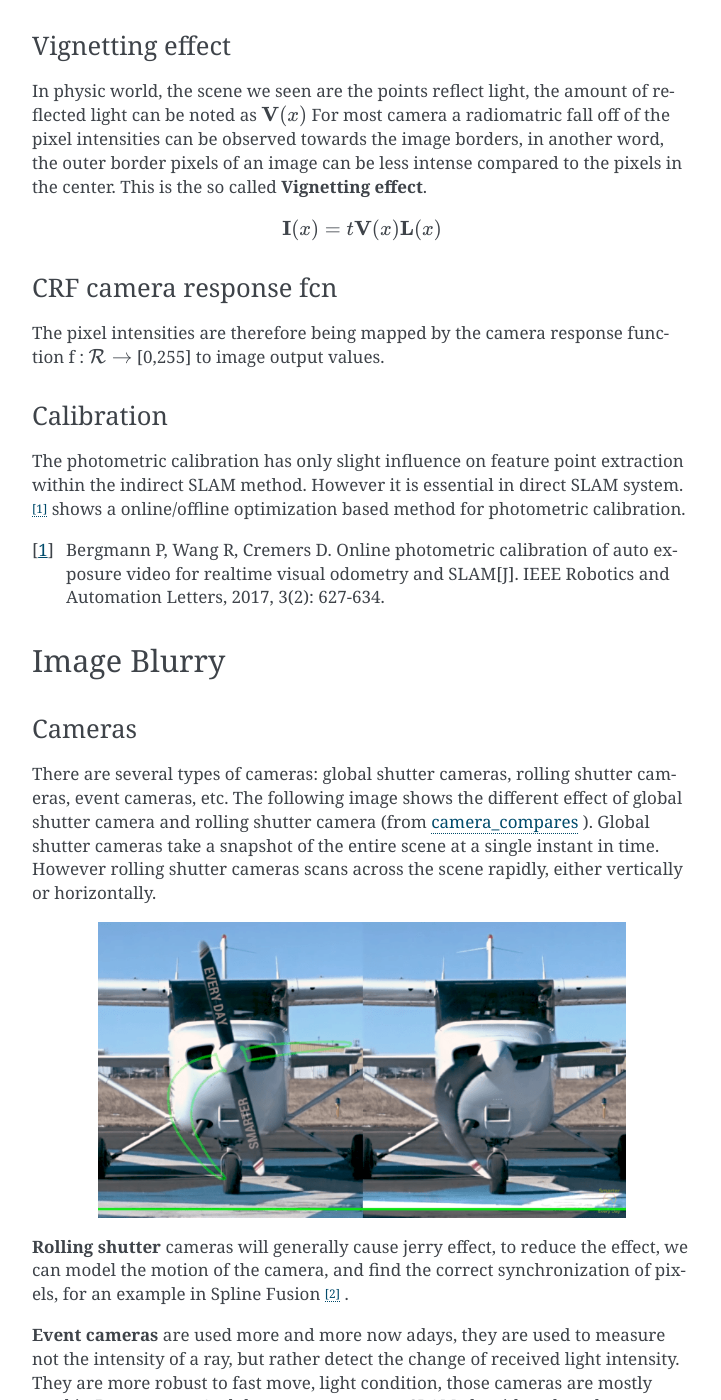
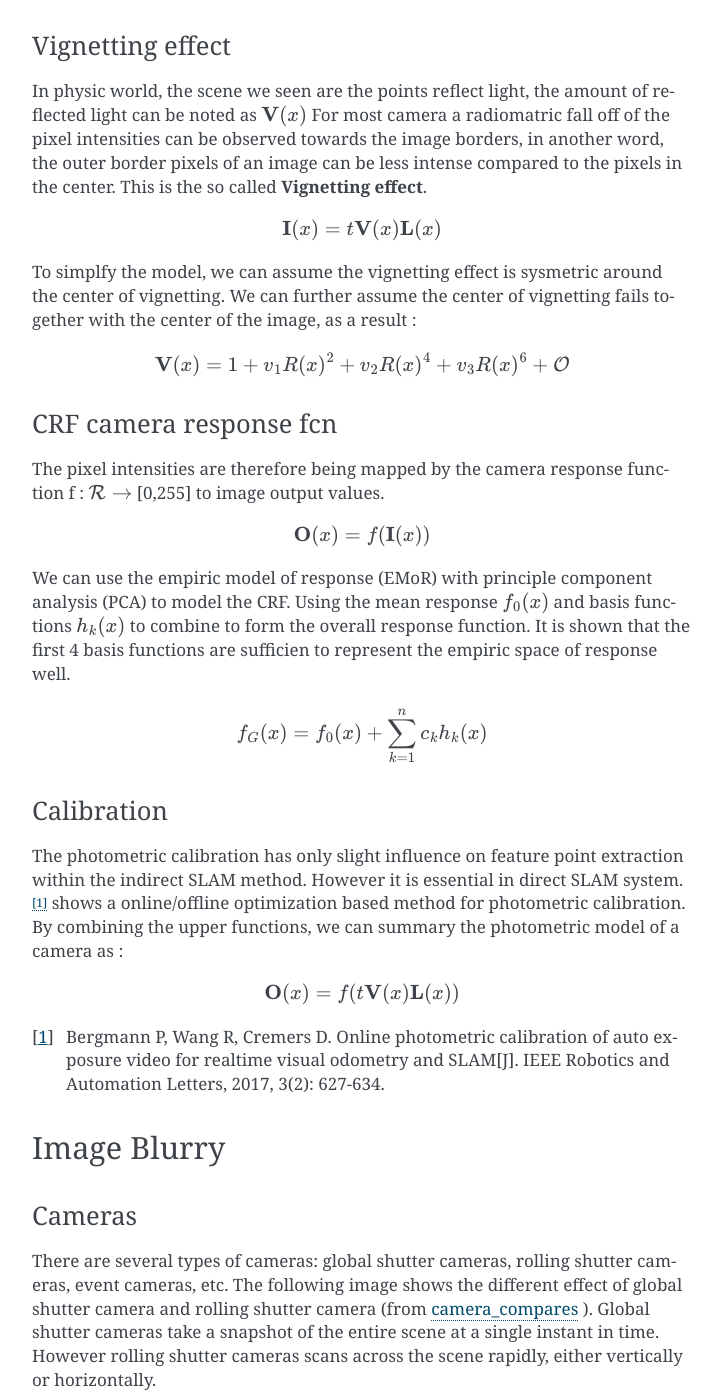
Before and after one commit to gggliuye/VIO, a Sphinx documentation site: the page built from docs/Prepare.rst, in a window 1280 px wide and 1400 px high, scrolled down 3867 px. Shown: the whole window, without its empty margins (388-1109 px from the left). Built offline with Sphinx 7.4.7, drawn with Linux system fonts in a browser that asks for light colours.

Commit message:
Update Prepare.rst

```diff
--- a/docs/Prepare.rst
+++ b/docs/Prepare.rst
@@ -166,14 +166,34 @@ For most camera a radiomatric fall off of the pixel intensities can be observed
 .. math::
     \mathbf{I}(x) = t \mathbf{V}(x) \mathbf{L}(x)
 
+To simplfy the model, we can assume the vignetting effect is sysmetric around the center of vignetting. We can further assume the center of vignetting fails together with the center of the image, as a result :
+
+.. math::
+    \mathbf{V}(x) = 1 + v_{1} R(x)^{2} + v_{2} R(x)^{4} + v_{3} R(x)^{6} + \mathcal{O}
+
+
 CRF camera response fcn
 ~~~~~~~~~~~~~~~~~~~
 The pixel intensities are therefore being mapped by the camera response function f : :math:`\mathcal{R} \rightarrow` [0,255] to image output values.
 
+.. math::
+    \mathbf{O}(x) = f (\mathbf{I}(x))
+
+We can use the empiric model of response (EMoR) with principle component analysis (PCA) to model the CRF.
+Using the mean response :math:`f_{0}(x)` and basis functions :math:`h_{k}(x)` to combine to form the overall response function.
+It is shown that the first 4 basis functions are sufficien to represent the empiric space of response well.
+
+.. math::
+    f_{G}(x) = f_{0}(x) + \sum_{k=1}^{n} c_{k}h_{k}(x)
+
 Calibration
 ~~~~~~~~~~~~~~~~~~~~~~
 The photometric calibration has only slight influence on feature point extraction within the indirect SLAM method. However it is essential in direct SLAM system.
-[#]_ shows a online/offline optimization based method for photometric calibration.
+[#]_ shows a online/offline optimization based method for photometric calibration. By combining the upper functions, we can summary the photometric model of a camera as :
+
+.. math::
+    \mathbf{O}(x) = f (t \mathbf{V}(x) \mathbf{L}(x))
+
 
 
 
```
